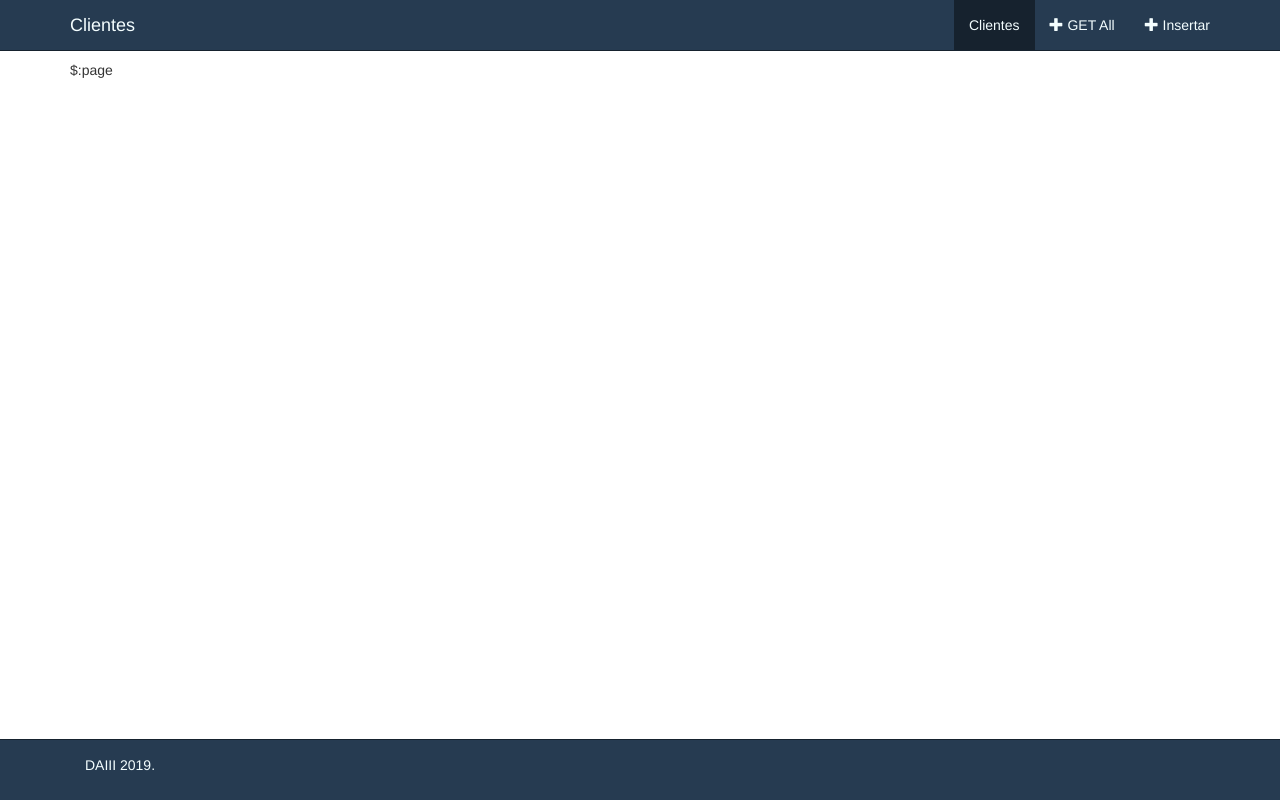
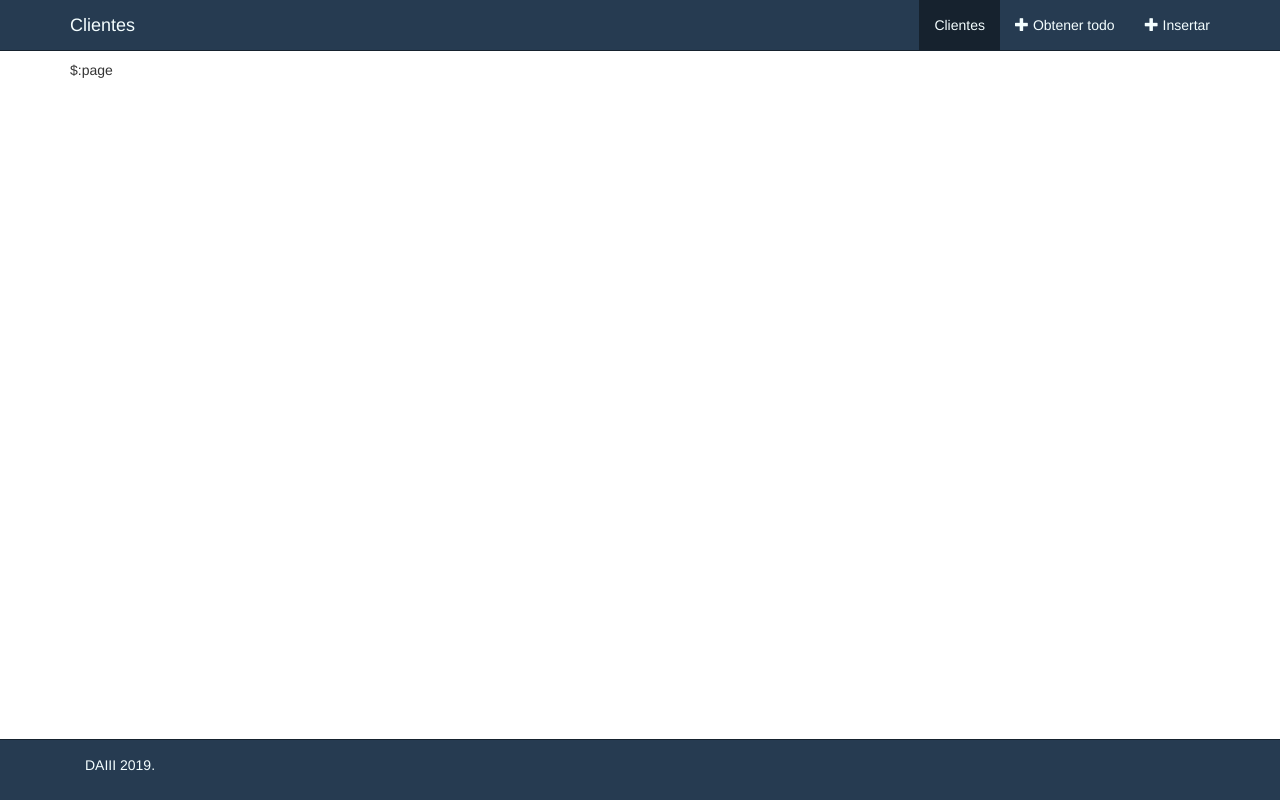
Before and after one commit to israelmerida/webservice, a plain HTML site: page application/views/clientes/master.html in a window 1280 px wide. Drawn offline with Linux system fonts and the light colour scheme; files that its build step writes are made by us from their sources; files whose address does not match are found by name.

Commit message:
correccion del master

```diff
--- a/application/views/clientes/master.html
+++ b/application/views/clientes/master.html
@@ -24,7 +24,7 @@ $def with (page)
             <div class="collapse navbar-collapse">
                 <ul class="nav navbar-nav navbar-right">
                     <li class='active'><a href="/">Clientes</a></li>
-                    <li><a href="/api_cliente?user_hash=12345&action=get"><span class="glyphicon glyphicon-plus"></span> GET All</a></li>
+                    <li><a href="/api_cliente?user_hash=12345&action=get"><span class="glyphicon glyphicon-plus"></span> Obtener todo</a></li>
                     <li><a href="/insert"><span class="glyphicon glyphicon-plus"></span> Insertar</a></li>
                 </ul>
             </div>
```
